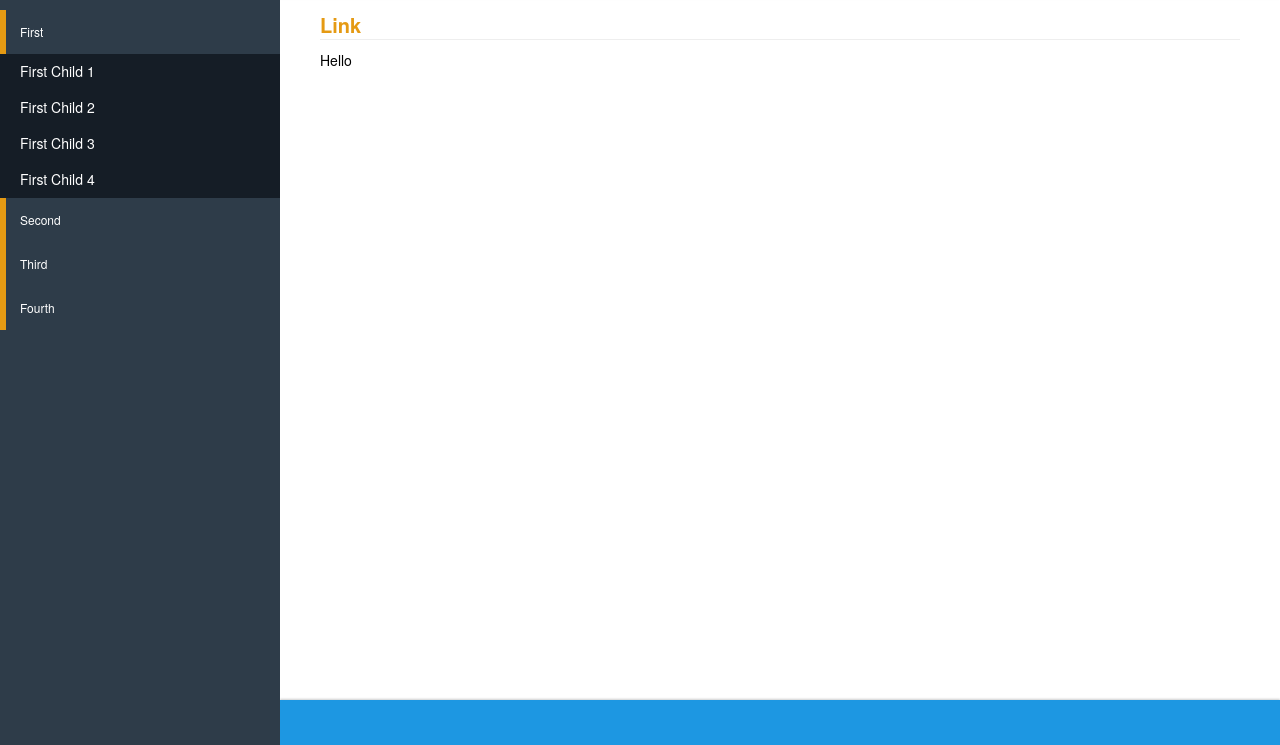
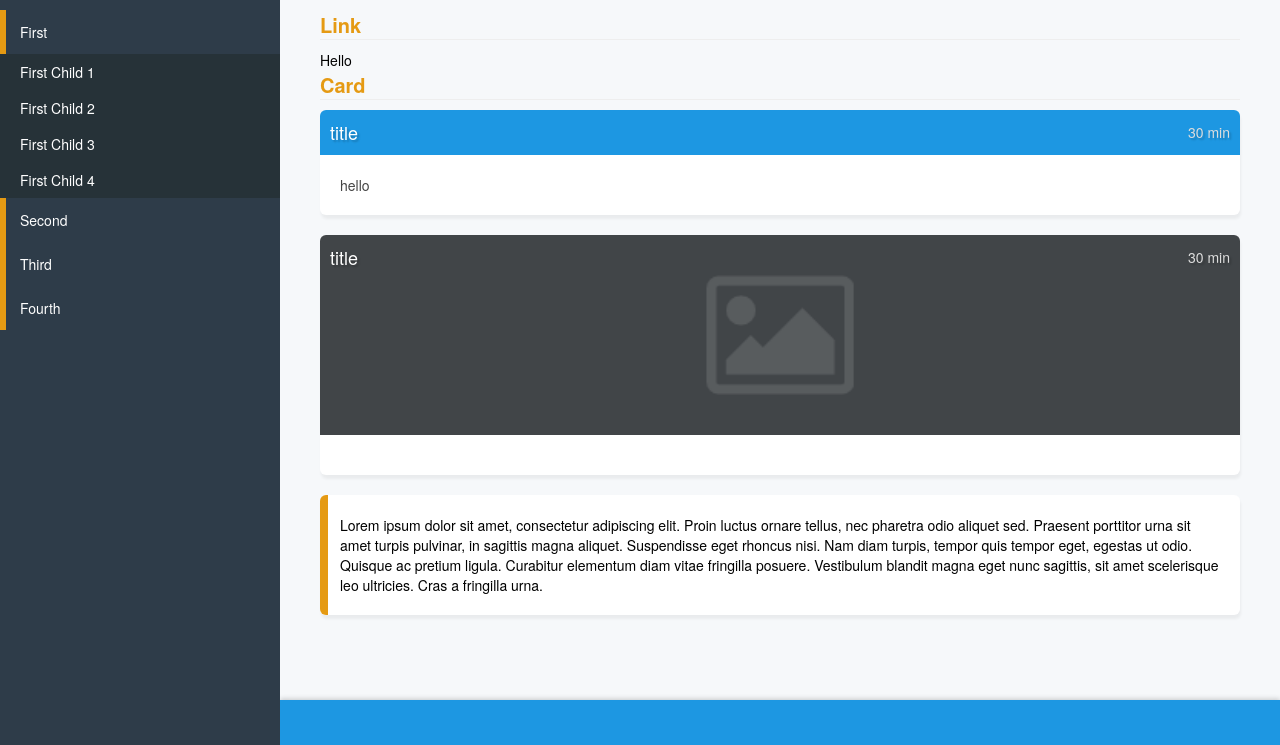
Before and after one commit to choijaewoong/template, a plain HTML site: page views/index.html in a window 1280 px wide. Shown: the part 55-800 px from the top of the page. Drawn offline with Linux system fonts and the light colour scheme.

Commit message:
card module 디자인

```diff
--- a/assets/css/_contents.css
+++ b/assets/css/_contents.css
@@ -16,3 +16,11 @@
     font-size: 14px;
     font-weight: normal;
 }
+
+.contents-list {
+
+}
+
+.contents-list .list-item {
+    margin-bottom: 20px;
+}
--- a/assets/css/_global.css
+++ b/assets/css/_global.css
@@ -5,7 +5,7 @@ html, body {
 body {
     font-family: "Apple SD Gothic Neo", "Malgun Gothic", "맑은 고딕", dotum, '돋움', HelveticaNeue, sans-serif;
     /* font-family:"Apple SD Gothic Neo", HelveticaNeue, sans-serif; */
-    font-size:12px;
+    font-size:14px;
     color:#000;
 }
 
--- a/assets/css/_header.css
+++ b/assets/css/_header.css
@@ -8,9 +8,9 @@
     /* -moz-box-shadow:    inset 0 -1px 10px #0d7291;
     -webkit-box-shadow: inset 0 -1px 10px #0d7291;
     box-shadow:         inset 0 -1px 10px #0d7291; */
-    -moz-box-shadow:    0 1px 10px rgba(0, 0, 0, .2);
-    -webkit-box-shadow: 0 1px 10px rgba(0, 0, 0, .2);
-    box-shadow:         0 1px 10px rgba(0, 0, 0, .2);
+    -moz-box-shadow:    0 1px 5px rgba(0, 0, 0, .2);
+    -webkit-box-shadow: 0 1px 5px rgba(0, 0, 0, .2);
+    box-shadow:         0 1px 5px rgba(0, 0, 0, .2);
     z-index: 100;
 }
 .header-tit {
@@ -101,7 +101,7 @@
 }
 
 .lnb-menu-sub {
-    background-color: #151d26;
+    background-color: #263238;
 }
 .lnb-menu-sub .menu-link-sub {
     display: block;
--- /dev/null
+++ b/assets/css/_module/_card.css
@@ -0,0 +1,55 @@
+.card {
+    border-radius: 6px;
+    background-color: #fff;
+    -moz-box-shadow:    1px 3px 5px rgba(0, 0, 0, .05);
+    -webkit-box-shadow: 1px 3px 5px rgba(0, 0, 0, .05);
+    box-shadow:         1px 4px 3px rgba(0, 0, 0, .05);
+}
+.card-header {
+    display: -webkit-box;
+    display: -ms-flexbox;
+    display: flex;
+    height: 45px;
+    padding: 10px;
+    line-height: 25px;
+    color: #fff;
+    background-color: #1d97e2;
+    border-radius: 6px 6px 0 0;
+    text-shadow: 2px 2px 2px rgba(0, 0, 0, .2);
+}
+.card-header .tit {
+    -webkit-box-flex: 1;
+    -ms-flex: 1;
+    flex: 1;
+    height: 25px;
+    font-size: 18px;
+}
+.card-header .info {
+    height: 25px;
+    color: #ddd;
+}
+
+.card-header.card-img-header {
+    height: 200px;
+    background-size: cover;
+    background-position: 50% 50%;
+}
+
+.card-contents {
+    position: relative;
+    padding: 20px;
+}
+.card-contents .description {
+    color: #444;
+}
+
+.card-contents.card-label:before {
+    position: absolute;
+    top:0;
+    bottom: 0;
+    left: 0;
+    width: 8px;
+    border-radius: 6px 0 0 6px;
+    background-color: #E59A13;
+    content: '';
+}
--- a/assets/css/_responsive.css
+++ b/assets/css/_responsive.css
@@ -1,5 +1,7 @@
 @media only screen and (max-width : 1080px) {
-
+    .contents {
+        padding: 15px;
+    }
     .header {
         height: 90px;
     }
--- a/assets/css/layout.css
+++ b/assets/css/layout.css
@@ -4,6 +4,7 @@
     min-height:100%;
     margin: -45px 0 0 280px;
     padding-top: 90px;
+    background-color: #f6f8fa;
 }
 
 
@@ -15,9 +16,9 @@
     /* -moz-box-shadow:    inset 0 1px 10px #0d7291;
     -webkit-box-shadow: inset 0 1px 10px #0d7291;
     box-shadow:         inset 0 1px 10px #0d7291; */
-    -moz-box-shadow:    0 -1px 2px rgba(0, 0, 0, .2);
-    -webkit-box-shadow: 0 -1px 2px rgba(0, 0, 0, .2);
-    box-shadow:         0 -1px 2px rgba(0, 0, 0, .2);
+    -moz-box-shadow:    0 -1px 5px rgba(0, 0, 0, .2);
+    -webkit-box-shadow: 0 -1px 5px rgba(0, 0, 0, .2);
+    box-shadow:         0 -1px 5px rgba(0, 0, 0, .2);
     -webkit-transition: all .4s ease-in;
     transition: all .4s ease-in;
 }
--- a/assets/css/style.css
+++ b/assets/css/style.css
@@ -7,5 +7,6 @@
 @import url(./_contents.css);
 @import url(./_module/_btn.css);
 @import url(./_module/_link.css);
+@import url(./_module/_card.css);
 @import url(./layout.css);
 @import url(./_responsive.css);
--- a/views/index.html
+++ b/views/index.html
@@ -48,6 +48,39 @@
         <div class="contents">
             <h2 class="contents-tit">Link</h2>
             <a href="#" class="link"><span class="txt-link">Hello</span></a>
+
+            <h2 class="contents-tit">Card</h2>
+            <ul class="contents-list">
+                <li class="list-item">
+                    <div class="card">
+                        <div class="card-header">
+                            <h3 class="tit">title</h3>
+                            <span class="info">30 min</span>
+                        </div>
+                        <div class="card-contents">
+                            <p class="description">
+                                hello
+                            </p>
+                        </div>
+                    </div>
+                </li>
+                <li class="list-item">
+                    <div class="card">
+                        <div class="card-header card-img-header" style="background-image:url(../assets/images/@sample.png);">
+                            <h3 class="tit">title</h3>
+                            <span class="info">30 min</span>
+                        </div>
+                        <div class="card-contents"></div>
+                    </div>
+                </li>
+                <li class="list-item">
+                    <div class="card">
+                        <div class="card-contents card-label">
+                                Lorem ipsum dolor sit amet, consectetur adipiscing elit. Proin luctus ornare tellus, nec pharetra odio aliquet sed. Praesent porttitor urna sit amet turpis pulvinar, in sagittis magna aliquet. Suspendisse eget rhoncus nisi. Nam diam turpis, tempor quis tempor eget, egestas ut odio. Quisque ac pretium ligula. Curabitur elementum diam vitae fringilla posuere. Vestibulum blandit magna eget nunc sagittis, sit amet scelerisque leo ultricies. Cras a fringilla urna.
+                        </div>
+                    </div>
+                </li>
+            </ul>
         </div>
     </div>
     <div class="footer">
```
Also changed, not shown: assets/images/@sample.png (added).
